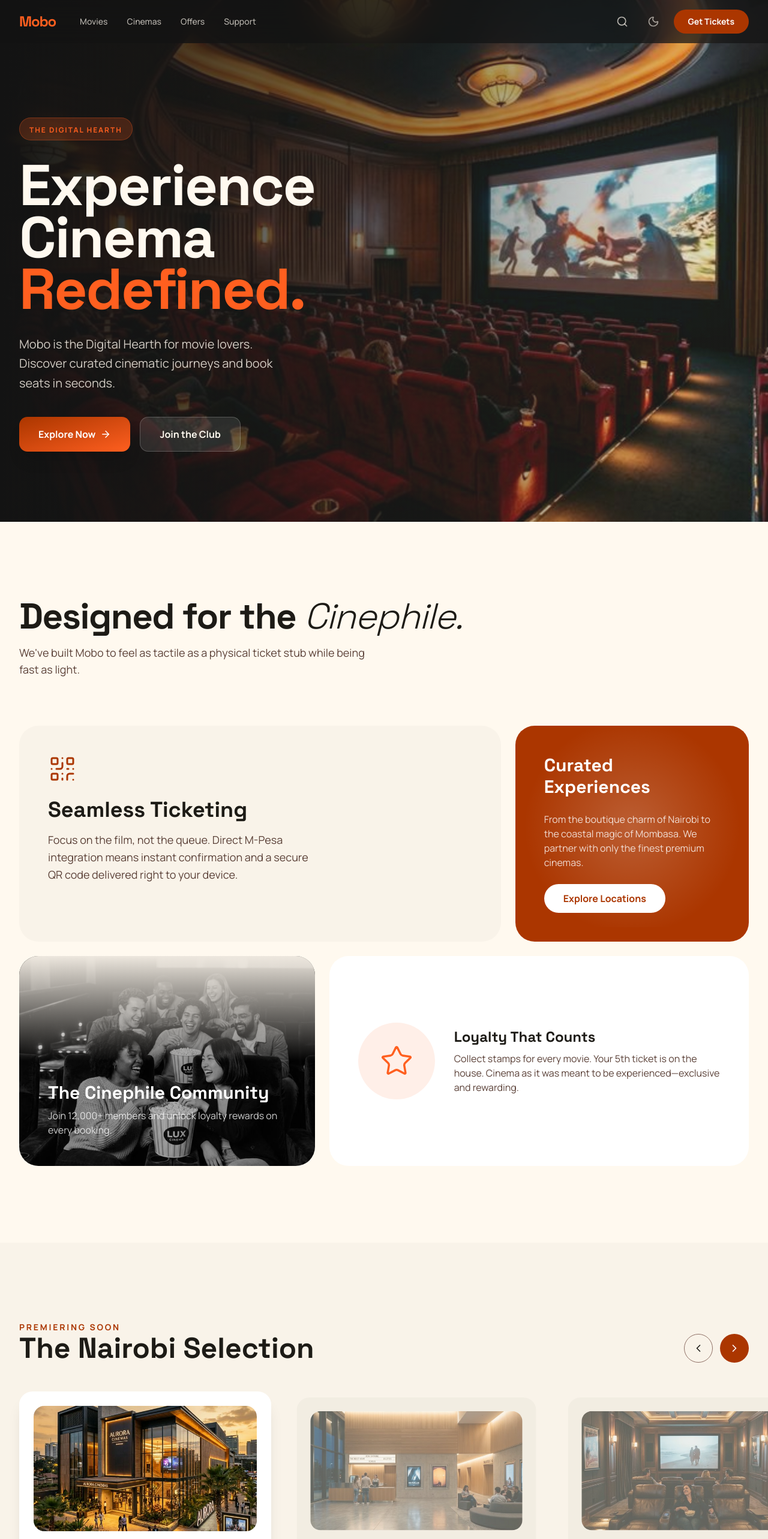
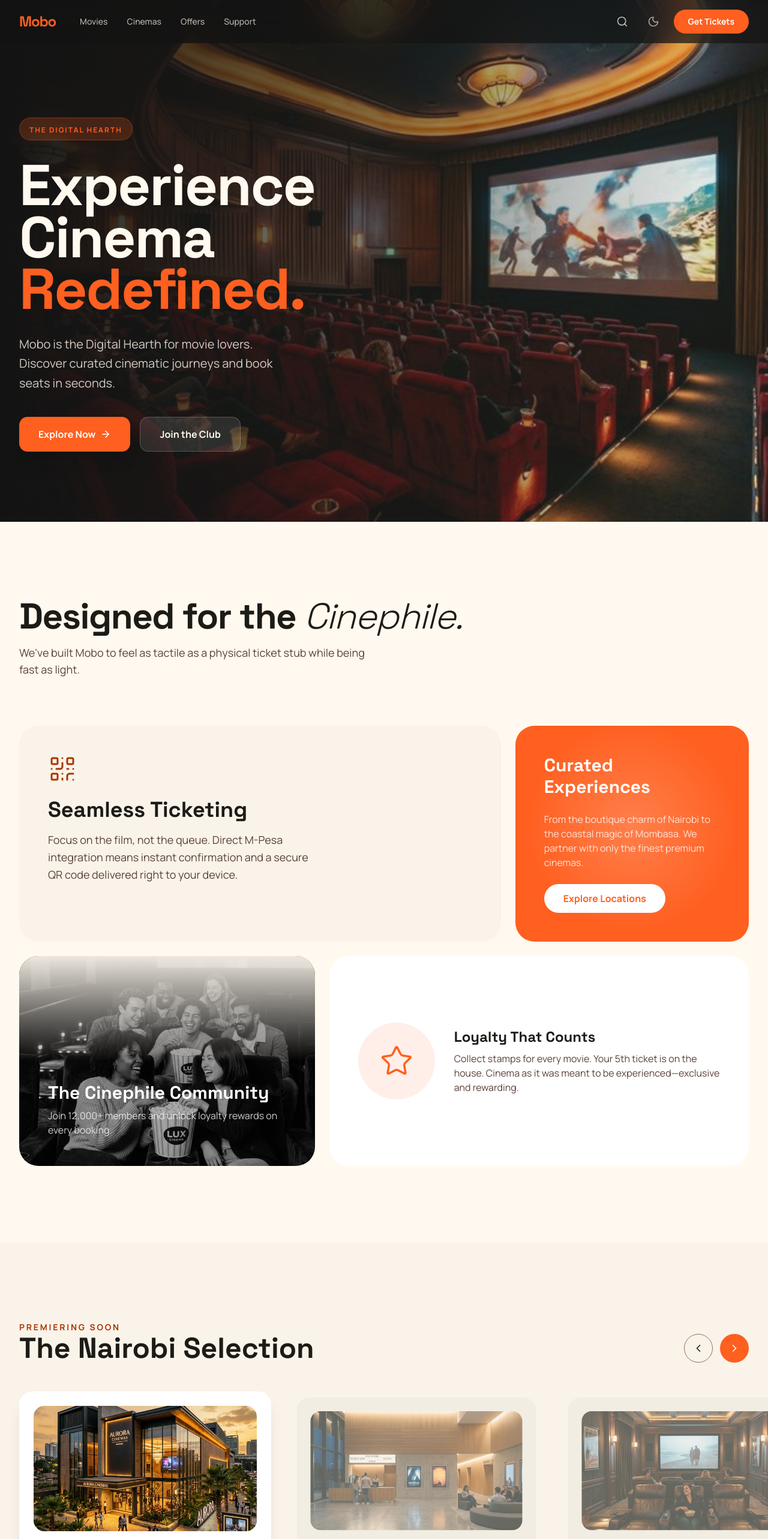
Before and after one commit to mbeka02/mobo, a React (Vite) app in the folder web/: page / in a window 1280 px wide. Shown: the top 2566 px of the page at 60% size. Built offline with nearby package versions, Linux system fonts and the light colour scheme.

Commit message:
style: update primary color theme to primary-container across landing page components

```diff
--- a/web/src/components/LandingNavbar.tsx
+++ b/web/src/components/LandingNavbar.tsx
@@ -47,7 +47,7 @@
           <ThemeToggle />
           <Link
             to="/login"
-            className="hidden sm:inline-flex bg-[var(--primary)] text-white px-6 py-2.5 rounded-full font-label font-bold text-sm hover:scale-95 transition-transform no-underline"
+            className="hidden sm:inline-flex bg-[var(--primary-container)] text-white px-6 py-2.5 rounded-full font-label font-bold text-sm hover:scale-95 transition-transform no-underline"
           >
             Get Tickets
           </Link>
--- a/web/src/routes/index.tsx
+++ b/web/src/routes/index.tsx
@@ -75,7 +75,7 @@
             <div className="flex flex-wrap gap-4 pt-2">
               <Link
                 to="/login"
-                className="inline-flex items-center gap-2 px-8 py-4 bg-gradient-to-br from-[var(--primary)] to-[var(--primary-container)] text-white rounded-xl font-bold shadow-xl hover:scale-95 transition-transform no-underline"
+                className="inline-flex items-center gap-2 px-8 py-4 bg-[var(--primary-container)] text-white rounded-xl font-bold shadow-xl hover:scale-95 transition-transform no-underline"
               >
                 Explore Now <ArrowRight size={18} />
               </Link>
@@ -150,7 +150,7 @@
             </div>
 
             {/* Feature 2: Curated Experiences */}
-            <div className="md:col-span-4 bg-[var(--primary)] text-white rounded-[2rem] p-8 md:p-12 flex flex-col items-start justify-center space-y-6 relative overflow-hidden">
+            <div className="md:col-span-4 bg-[var(--primary-container)] text-white rounded-[2rem] p-8 md:p-12 flex flex-col items-start justify-center space-y-6 relative overflow-hidden">
               <div className="absolute inset-0 opacity-20 bg-[radial-gradient(circle_at_center,_white,_transparent_70%)]" />
               <h3 className="text-2xl md:text-3xl font-headline font-bold relative z-10">
                 Curated Experiences
@@ -159,7 +159,7 @@
                 From the boutique charm of Nairobi to the coastal magic of
                 Mombasa. We partner with only the finest premium cinemas.
               </p>
-              <button className="bg-white text-[var(--primary)] px-8 py-3 rounded-full font-bold relative z-10 hover:scale-105 transition-transform">
+              <button className="bg-white text-[var(--primary-container)] px-8 py-3 rounded-full font-bold relative z-10 hover:scale-105 transition-transform">
                 Explore Locations
               </button>
             </div>
@@ -219,7 +219,7 @@
             <button className="w-12 h-12 rounded-full border border-[var(--outline)] flex items-center justify-center hover:bg-[var(--surface-container-high)] transition-colors">
               <ChevronLeft size={20} />
             </button>
-            <button className="w-12 h-12 rounded-full bg-[var(--primary)] text-white flex items-center justify-center">
+            <button className="w-12 h-12 rounded-full bg-[var(--primary-container)] text-white flex items-center justify-center">
               <ChevronRight size={20} />
             </button>
           </div>
@@ -275,7 +275,7 @@
       {/* ═══════ COMMUNITY CTA ═══════ */}
       <section className="py-32 md:py-40 bg-[var(--surface)]">
         <div className="max-w-4xl mx-auto px-6 md:px-8 text-center space-y-10 md:space-y-12">
-          <div className="w-20 h-20 md:w-24 md:h-24 bg-[var(--primary)] rounded-full mx-auto flex items-center justify-center text-white">
+          <div className="w-20 h-20 md:w-24 md:h-24 bg-[var(--primary-container)] rounded-full mx-auto flex items-center justify-center text-white">
             <Users size={40} />
           </div>
           <h2 className="text-4xl sm:text-5xl md:text-7xl font-headline font-bold tracking-tight">
@@ -288,7 +288,7 @@
             Mobo-only screenings.
           </p>
           <div className="pt-6 md:pt-8">
-            <button className="px-10 md:px-12 py-5 md:py-6 bg-[var(--primary)] text-white rounded-2xl font-bold text-lg md:text-xl hover:shadow-[0_20px_50px_rgba(171,54,0,0.3)] transition-all">
+            <button className="px-10 md:px-12 py-5 md:py-6 bg-[var(--primary-container)] text-white rounded-2xl font-bold text-lg md:text-xl hover:shadow-[0_20px_50px_rgba(171,54,0,0.3)] transition-all">
               Join Mobo Club Today
             </button>
             <p className="mt-6 text-[var(--on-surface-variant)]/60 font-label text-sm tracking-[0.1em]">
```
